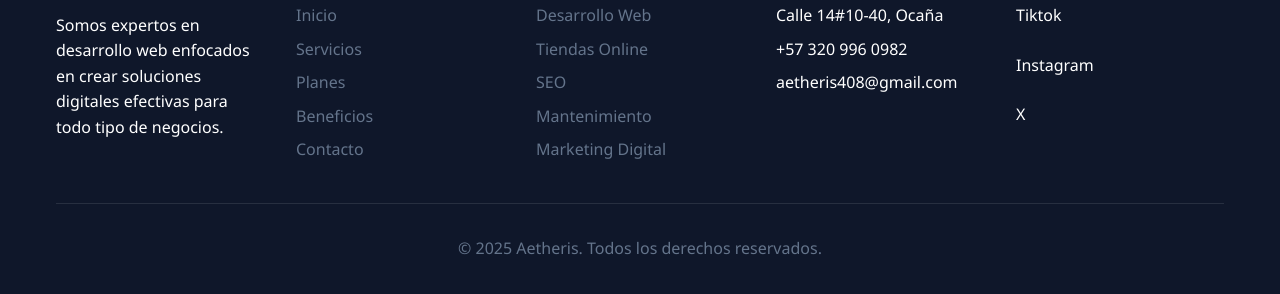
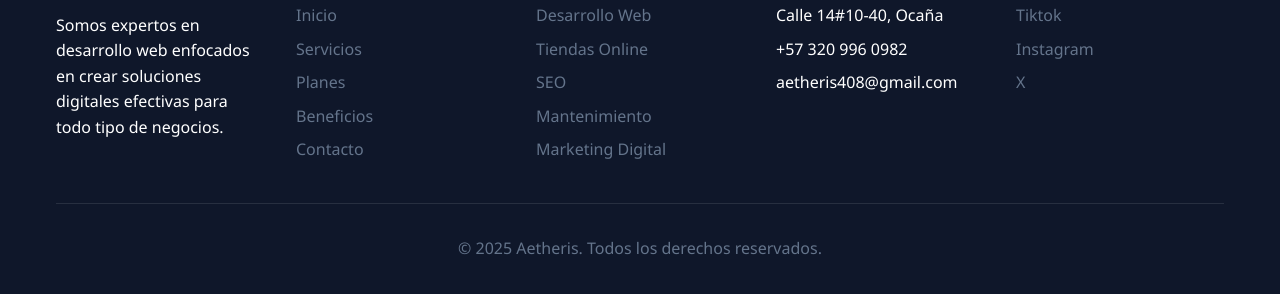
Before and after one commit to Cromero100/Aetheris, a plain HTML site: page index.html in a window 1280 px wide. Shown: the part 5183-5477 px from the top of the page. Drawn offline with nearby package versions, Linux system fonts and the light colour scheme.

Commit message:
Update index.html

```diff
--- a/index.html
+++ b/index.html
@@ -1397,9 +1397,9 @@
           <div class="footer-links">
             <h4>Redes sociales</h4>
             <ul>
-              <li> <p>Tiktok</p></li>
-              <li><p>Instagram</p></li>
-              <li><p>X</p></li>
+              <li> <a href="https://www.instagram.com/aetheris242?igsh=MTVxOHo0enN5bDh1ZQ==">Tiktok</a></li>
+              <li><a href="https://x.com/Aetheris2247561?t=FhUNVThw1pWBxKDk-JPebw&s=09">Instagram</a></li>
+              <li><a href="https://www.tiktok.com/@aetheris91?_t=ZS-8wZWXtyyUkh&_r=1">X</a></li>
             </ul>
           </div>
         </div>
```
